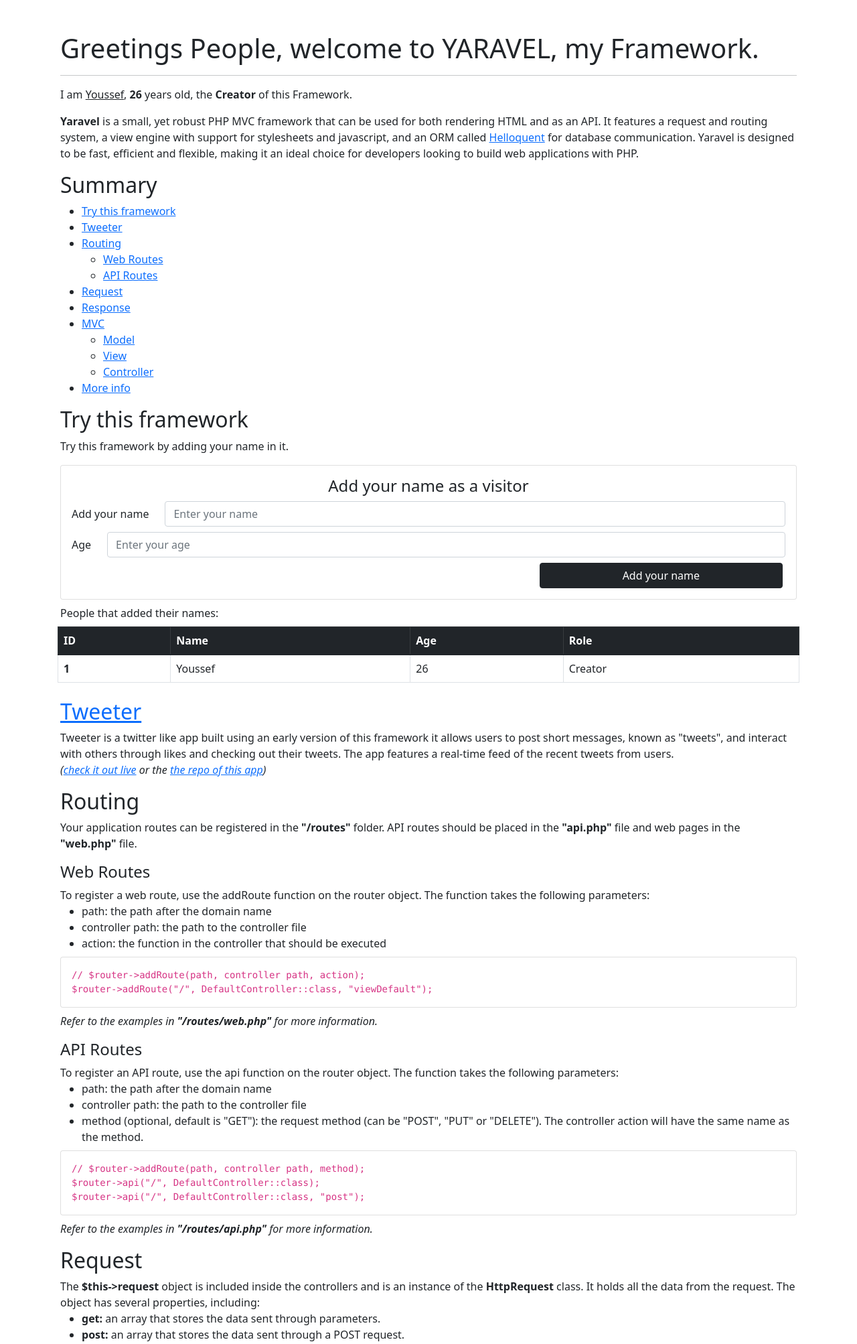
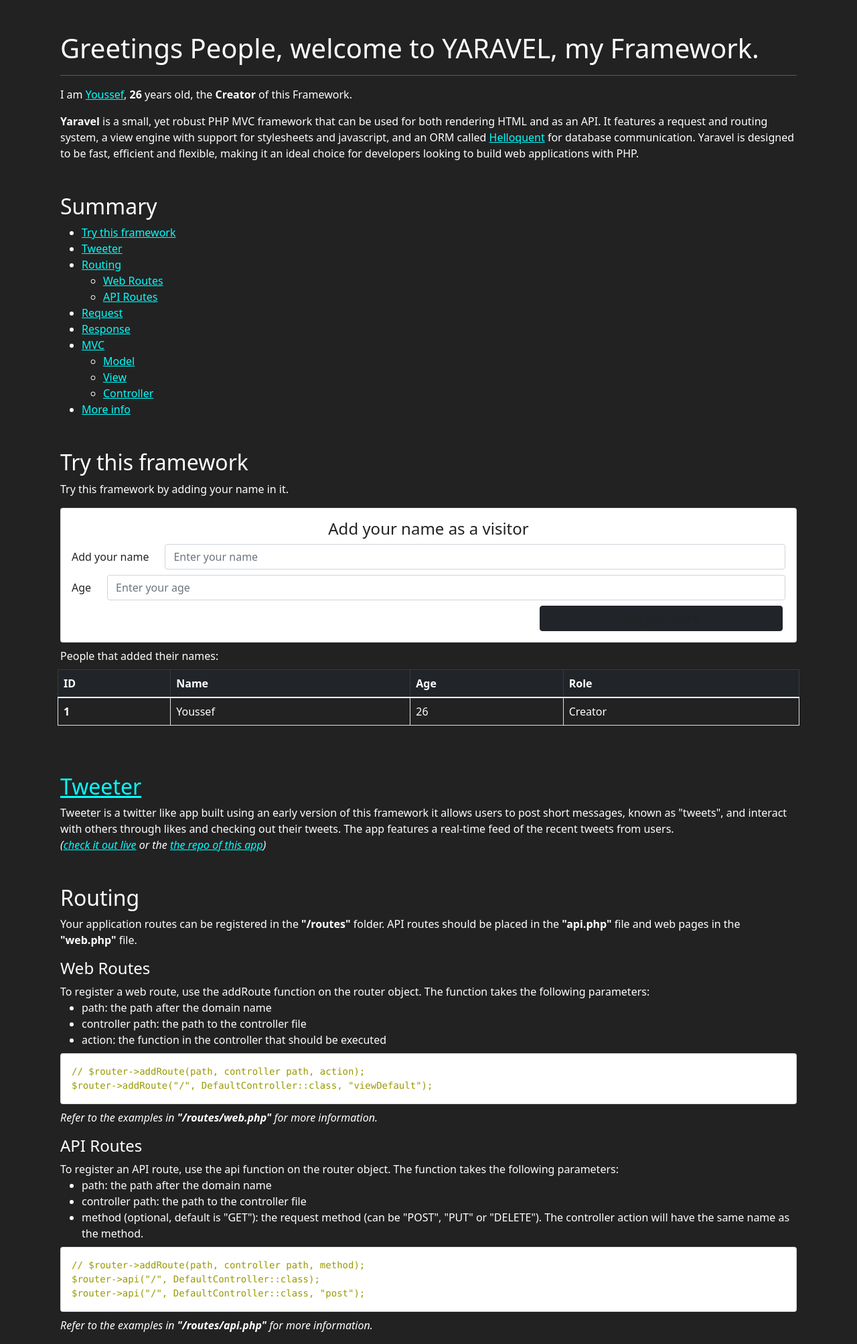
Before and after one commit to you97ssef/Yaravel, a PHP site: page / in a window 1280 px wide. Shown: the top 2006 px of the page at 67% size. Run offline with PHP 8.4, Linux system fonts and the light colour scheme; data comes from the database, SQL or seed files in the repository.

Commit message:
changed framework style

```diff
--- a/html/css/style.css
+++ b/html/css/style.css
@@ -1,8 +1,24 @@
 body {
-    display: flex;
-    justify-content: center;
-    align-items: center;
-    flex-wrap: wrap;
+    background-color: #222;
+}
 
-    height: 100vh;
+* {
+    color: #fff !important;
 }
+
+.card * {
+    color: #222 !important;
+}
+
+.card code {
+    color: #990 !important;
+}
+
+a {
+    color: #0ff !important;
+}
+
+.part {
+    margin-top: 3em;
+    margin-bottom: 3em;
+}
```
